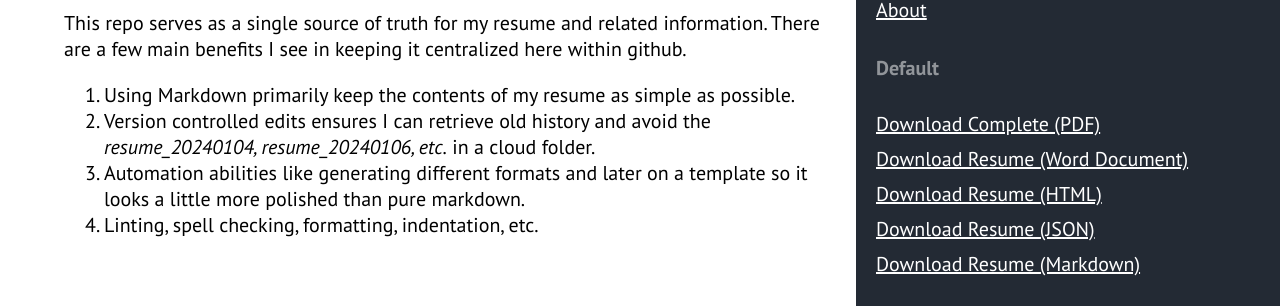
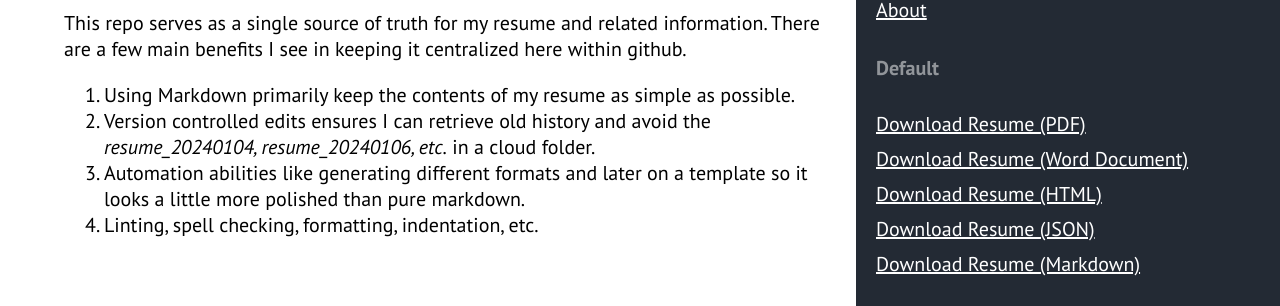
Before and after one commit to abarrows/resume, a Jekyll site: the page built from about.html, in a window 1280 px wide. Shown: the part 277-583 px from the top of the page. Built offline with Jekyll 4.4.1, drawn with Linux system fonts in a browser that asks for light colours.

Commit message:
Cleaning up pdf links and anchor text.

```diff
--- a/_includes/sidebar.html
+++ b/_includes/sidebar.html
@@ -20,8 +20,8 @@
       >
 
       <h4>Default</h4>
-      <a class="sidebar-nav-item" href="{{ format.path }}"
-        >Download Complete (PDF)</a
+      <a class="sidebar-nav-item" href="{{ format.path }}/formats/index.pdf"
+        >Download Resume (PDF)</a
       >
 
       <a class="sidebar-nav-item" href="{{ site.baseurl }}/formats/index.docx"
@@ -37,7 +37,7 @@
         >Download Resume (Markdown)</a
       >
       <h4>All Achievements and Skills</h4>
-      <a class="sidebar-nav-item" href="{{ format.path }}"
+      <a class="sidebar-nav-item" href="{{ format.path }}/formats/complete.pdf"
         >Download Complete (PDF)</a
       >
       <a
```
Also changed, not shown: .github/workflows/release.yml.
